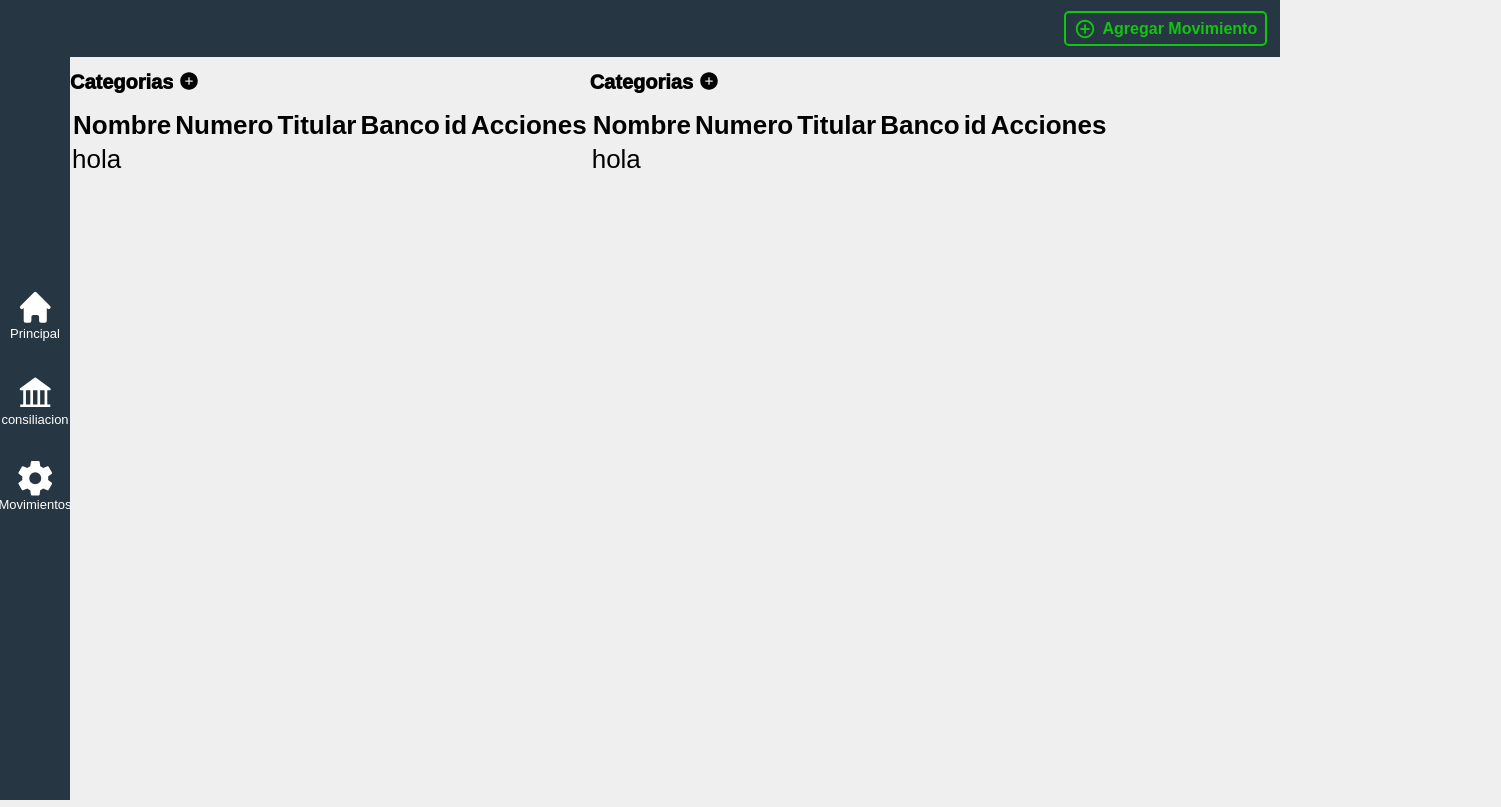
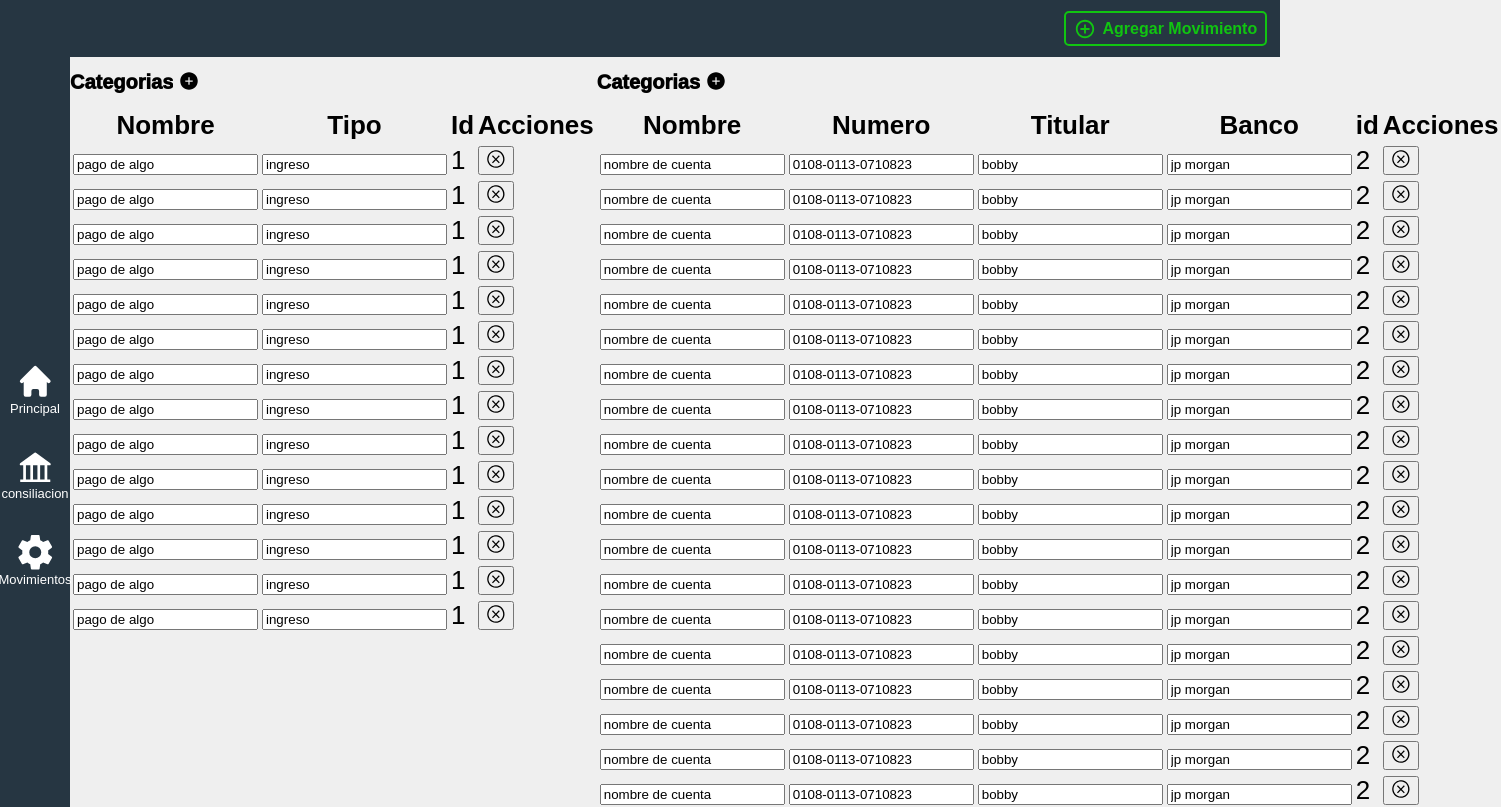
Before and after one commit to famerca/liberty-bank, a React (Create React App) app: page /movimientos in a window 1280 px wide. Shown: the top 807 px of the page, 1501 px wide, since content can reach past the window. Built offline with nearby package versions, Linux system fonts and the light colour scheme.

Commit message:
input on change

```diff
--- a/src/components/Movimientos.jsx
+++ b/src/components/Movimientos.jsx
@@ -21,40 +21,41 @@ let datosCategorias = [
 ]
 
 let datosCuentas = [
-  { nombreCuenta: "nombre de cuenta", numero: "0108-0113-0710823", titular: "bobby", banco: "jp morgan", id: 1 },
-  { nombreCuenta: "nombre de cuenta", numero: "0108-0113-0710823", titular: "bobby", banco: "jp morgan", id: 1 },
-  { nombreCuenta: "nombre de cuenta", numero: "0108-0113-0710823", titular: "bobby", banco: "jp morgan", id: 1 },
-  { nombreCuenta: "nombre de cuenta", numero: "0108-0113-0710823", titular: "bobby", banco: "jp morgan", id: 1 },
-  { nombreCuenta: "nombre de cuenta", numero: "0108-0113-0710823", titular: "bobby", banco: "jp morgan", id: 1 },
-  { nombreCuenta: "nombre de cuenta", numero: "0108-0113-0710823", titular: "bobby", banco: "jp morgan", id: 1 },
-  { nombreCuenta: "nombre de cuenta", numero: "0108-0113-0710823", titular: "bobby", banco: "jp morgan", id: 1 },
-  { nombreCuenta: "nombre de cuenta", numero: "0108-0113-0710823", titular: "bobby", banco: "jp morgan", id: 1 },
-  { nombreCuenta: "nombre de cuenta", numero: "0108-0113-0710823", titular: "bobby", banco: "jp morgan", id: 1 },
-  { nombreCuenta: "nombre de cuenta", numero: "0108-0113-0710823", titular: "bobby", banco: "jp morgan", id: 1 },
-  { nombreCuenta: "nombre de cuenta", numero: "0108-0113-0710823", titular: "bobby", banco: "jp morgan", id: 1 },
-  { nombreCuenta: "nombre de cuenta", numero: "0108-0113-0710823", titular: "bobby", banco: "jp morgan", id: 1 },
-  { nombreCuenta: "nombre de cuenta", numero: "0108-0113-0710823", titular: "bobby", banco: "jp morgan", id: 1 },
-  { nombreCuenta: "nombre de cuenta", numero: "0108-0113-0710823", titular: "bobby", banco: "jp morgan", id: 1 },
-  { nombreCuenta: "nombre de cuenta", numero: "0108-0113-0710823", titular: "bobby", banco: "jp morgan", id: 1 },
-  { nombreCuenta: "nombre de cuenta", numero: "0108-0113-0710823", titular: "bobby", banco: "jp morgan", id: 1 },
-  { nombreCuenta: "nombre de cuenta", numero: "0108-0113-0710823", titular: "bobby", banco: "jp morgan", id: 1 },
-  { nombreCuenta: "nombre de cuenta", numero: "0108-0113-0710823", titular: "bobby", banco: "jp morgan", id: 1 },
-  { nombreCuenta: "nombre de cuenta", numero: "0108-0113-0710823", titular: "bobby", banco: "jp morgan", id: 1 },
-  { nombreCuenta: "nombre de cuenta", numero: "0108-0113-0710823", titular: "bobby", banco: "jp morgan", id: 1 },
-  { nombreCuenta: "nombre de cuenta", numero: "0108-0113-0710823", titular: "bobby", banco: "jp morgan", id: 1 },
-  { nombreCuenta: "nombre de cuenta", numero: "0108-0113-0710823", titular: "bobby", banco: "jp morgan", id: 1 },
-  { nombreCuenta: "nombre de cuenta", numero: "0108-0113-0710823", titular: "bobby", banco: "jp morgan", id: 1 },
+  { nombreCuenta: "nombre de cuenta", numero: "0108-0113-0710823", titular: "bobby", banco: "jp morgan", id: 2 },
+  { nombreCuenta: "nombre de cuenta", numero: "0108-0113-0710823", titular: "bobby", banco: "jp morgan", id: 2 },
+  { nombreCuenta: "nombre de cuenta", numero: "0108-0113-0710823", titular: "bobby", banco: "jp morgan", id: 2 },
+  { nombreCuenta: "nombre de cuenta", numero: "0108-0113-0710823", titular: "bobby", banco: "jp morgan", id: 2 },
+  { nombreCuenta: "nombre de cuenta", numero: "0108-0113-0710823", titular: "bobby", banco: "jp morgan", id: 2 },
+  { nombreCuenta: "nombre de cuenta", numero: "0108-0113-0710823", titular: "bobby", banco: "jp morgan", id: 2 },
+  { nombreCuenta: "nombre de cuenta", numero: "0108-0113-0710823", titular: "bobby", banco: "jp morgan", id: 2 },
+  { nombreCuenta: "nombre de cuenta", numero: "0108-0113-0710823", titular: "bobby", banco: "jp morgan", id: 2 },
+  { nombreCuenta: "nombre de cuenta", numero: "0108-0113-0710823", titular: "bobby", banco: "jp morgan", id: 2 },
+  { nombreCuenta: "nombre de cuenta", numero: "0108-0113-0710823", titular: "bobby", banco: "jp morgan", id: 2 },
+  { nombreCuenta: "nombre de cuenta", numero: "0108-0113-0710823", titular: "bobby", banco: "jp morgan", id: 2 },
+  { nombreCuenta: "nombre de cuenta", numero: "0108-0113-0710823", titular: "bobby", banco: "jp morgan", id: 2 },
+  { nombreCuenta: "nombre de cuenta", numero: "0108-0113-0710823", titular: "bobby", banco: "jp morgan", id: 2 },
+  { nombreCuenta: "nombre de cuenta", numero: "0108-0113-0710823", titular: "bobby", banco: "jp morgan", id: 2 },
+  { nombreCuenta: "nombre de cuenta", numero: "0108-0113-0710823", titular: "bobby", banco: "jp morgan", id: 2 },
+  { nombreCuenta: "nombre de cuenta", numero: "0108-0113-0710823", titular: "bobby", banco: "jp morgan", id: 2 },
+  { nombreCuenta: "nombre de cuenta", numero: "0108-0113-0710823", titular: "bobby", banco: "jp morgan", id: 2 },
+  { nombreCuenta: "nombre de cuenta", numero: "0108-0113-0710823", titular: "bobby", banco: "jp morgan", id: 2 },
+  { nombreCuenta: "nombre de cuenta", numero: "0108-0113-0710823", titular: "bobby", banco: "jp morgan", id: 2 },
+  { nombreCuenta: "nombre de cuenta", numero: "0108-0113-0710823", titular: "bobby", banco: "jp morgan", id: 2 },
+  { nombreCuenta: "nombre de cuenta", numero: "0108-0113-0710823", titular: "bobby", banco: "jp morgan", id: 2 },
+  { nombreCuenta: "nombre de cuenta", numero: "0108-0113-0710823", titular: "bobby", banco: "jp morgan", id: 2 },
+  { nombreCuenta: "nombre de cuenta", numero: "0108-0113-0710823", titular: "bobby", banco: "jp morgan", id: 2 },
 ]
 
 const Table = (props) => {
   const [datos, setDatos] = useState([])
-  const tipo = useState(props.type)
+  const [tipo, setTipo] = useState("")
 
   useEffect(() => {
     //   //fetch a api
     //   //api que va a traer datos del backend
     //   // se inicializan los datos en caso de existir
     setDatos([...props.datos])
+    setTipo(props.type)
   }, [])
 
   const head = tipo == "movimientos" ?
@@ -87,8 +88,8 @@ const Table = (props) => {
         </thead>
         <tbody>
           {/* <Row data={datos} /> */}
-          {!datos ? <label> loading ....</label> :
-            <Row data={datos} />
+          {datos.length == 0 ? <label> loading ....</label> :
+            <Rows data={datos} tipo={tipo} />
           }
         </tbody>
       </table>
@@ -98,33 +99,62 @@ const Table = (props) => {
 
 }
 
+const RowData = (props) => {
+  const { index } = props
+  const { type } = props
+  const [nombre, setNombre] = useState(props.type == "movimientos" ? props.row.nombre : props.row.nombreCuenta)
+  const [tipo, setTipo] = useState(props.row.tipo)
+  const [id] = useState(props.row.id)
+  const [numero, setNumero] = useState(props.row.numero)
+  const [titular, setTitular] = useState(props.row.titular)
+  const [banco, setBanco] = useState(props.row.banco)
 
-const Row = (props) => {
+
+  console.log(index)
+  //aqui realizo una solicitud post cuando se modifiquen los datos
+
+  return (
+    <tr>
+      {type == "movimientos" ?
+        <>
+          <td><input onChange={(e) => setNombre(e.target.value)} defaultValue={nombre} /></td>
+          <td><input onChange={(e) => setTipo(e.target.value)} defaultValue={tipo} /></td>
+          <td>{id}</td>
+          <td><button><VscError size={20} /> </button></td>
+        </>
+        :
+        <>
+          <td><input onChange={(e) => setNombre(e.target.value)} defaultValue={nombre} /></td>
+          <td><input onChange={(e) => setNumero(e.target.value)} defaultValue={numero} /></td>
+          <td><input onChange={(e) => setTitular(e.target.value)} defaultValue={titular} /></td>
+          <td><input onChange={(e) => setBanco(e.target.value)} defaultValue={banco} /></td>
+          <td>{id}</td>
+          <td><button> <VscError size={20} /></button></td>
+        </>
+      }
+    </tr>
+  )
+}
+
+const Rows = (props) => {
 
   const [datos, setDatos] = useState([])
+  const { tipo } = props
   useEffect(() => {
     setDatos([...props.data])
   }, [props.data])
 
-  console.log(datos)
-  const setField = (e) => {
-    console.log(e)
+  return (
+    <>
+      {datos.map((row, index) => {
+        return (
+          <RowData index={index} key={index} type={tipo} row={row} />
+        )
+      })}
+    </>
 
-  }
-  // console.log(setDatos)
-  // const datos_ = datos ? datos.map((dato, index) => {
-  //   const values = Object.values(datos).map((value, index) => {
-  //     return (<td key={index}><input onChange={setField} key={index} defaultValue={value} /></td>)
-  //   })
-  //   return (
-  //     <tr key={index}>
-  //       {values}
-  //       <td><button><VscError size={20} /></button></td>
-  //     </tr>
-  //   )
-  // }) : null
+  )
 
-  return <div> hola</div>
 }
 
 
@@ -138,29 +168,3 @@ const Movimientos = () => {
 }
 
 export default Movimientos
-// const TableCategory = (props) => {
-//   return (
-//     <div>
-//       <div style={{ display: "flex" }}>
-//         <h1 style={{ fontWeight: 1000, fontSize: "20px" }} >Categorias</h1>
-//         <button style={{ border: "none" }}><AiFillPlusCircle size={20} /></button>
-//       </div>
-//       <table>
-//         <thead>
-//           <tr>
-//             <th>Nombre</th>
-//             <th>Tipo</th>
-//             <th>id</th>
-//             <th>Acciones</th>
-//           </tr>
-//         </thead>
-//         <tbody>
-//           <RowCategory data={datos} />
-//         </tbody>
-//       </table>
-//     </div>
-
-//   )
-
-
-// }
```
